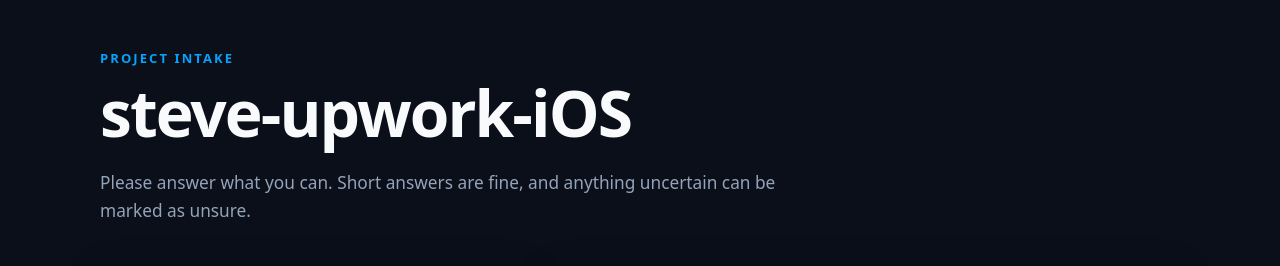
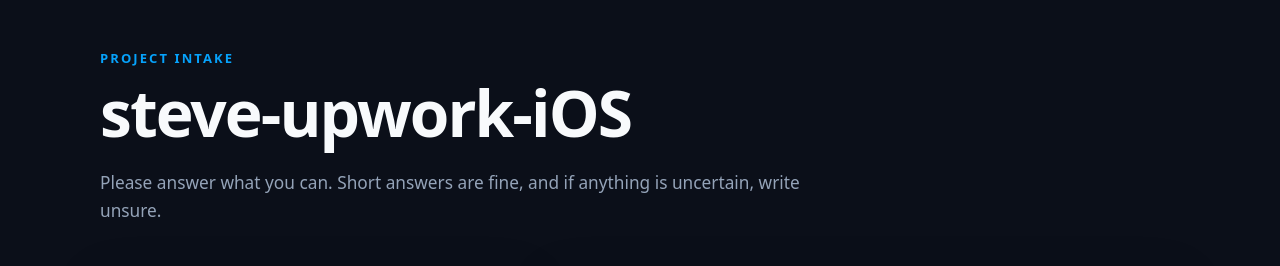
Before and after one commit to schoedel-learn/steve-upwork-iOS, a plain HTML site: page index.html in a window 1280 px wide. Shown: the top 266 px of the page. Drawn offline with Linux system fonts and the light colour scheme.

Commit message:
Clarify unsure response instruction

```diff
--- a/index.html
+++ b/index.html
@@ -227,7 +227,7 @@
       <p class="eyebrow">Project Intake</p>
       <h1>steve-upwork-iOS</h1>
       <p class="intro">
-        Please answer what you can. Short answers are fine, and anything uncertain can be marked as unsure.
+        Please answer what you can. Short answers are fine, and if anything is uncertain, write unsure.
       </p>
 
       <div class="layout">
```
